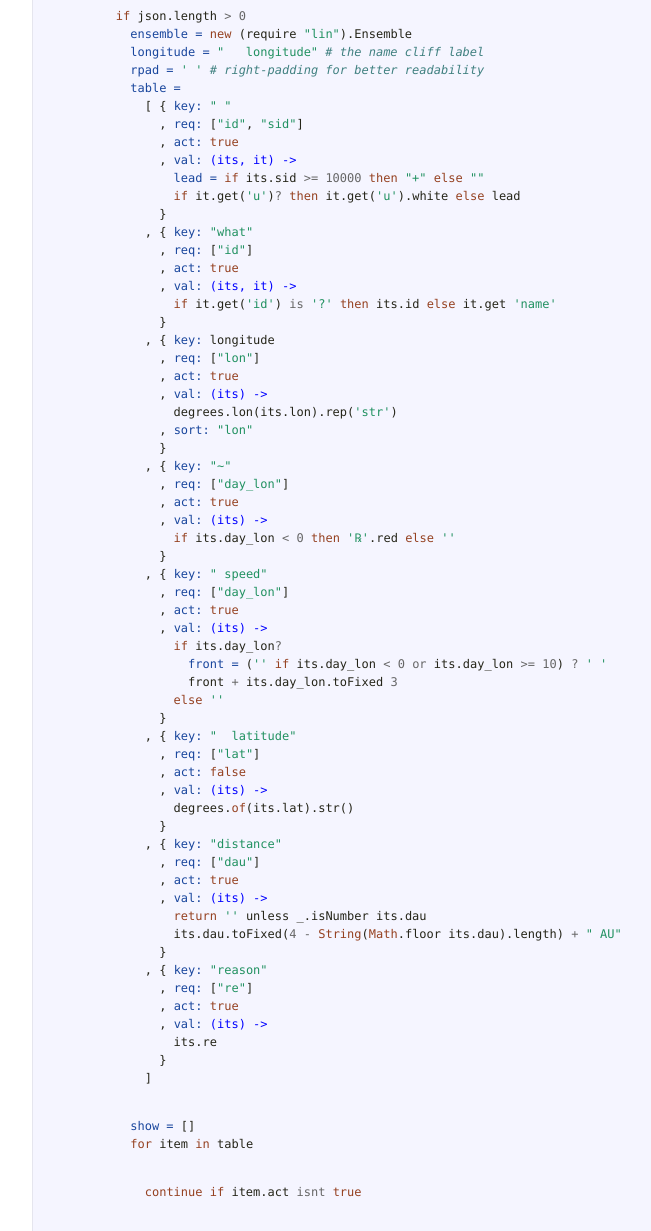
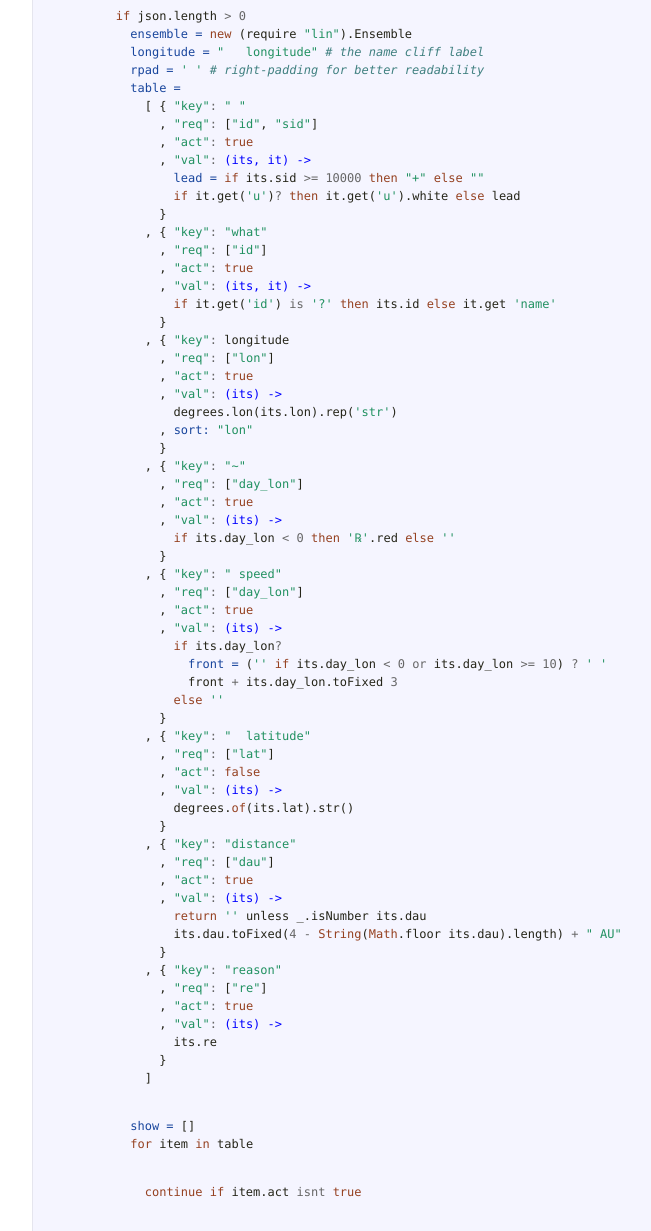
Before and after one commit to astrolet/eden, a plain HTML site: page annotations/ephemeris.html in a window 1280 px wide. Shown: the part 1903-3134 px from the top of the page, without its empty margins (493-1144 px from the left). Drawn offline with Linux system fonts and the light colour scheme.

Commit message:
rebuild manual

```diff
--- a/annotations/ephemeris.html
+++ b/annotations/ephemeris.html
@@ -86,58 +86,58 @@ It could later be done with a <code>Backbone.View</code>.</p>             </td>
           <span class="nv">longitude = </span><span class="s2">&quot;   longitude&quot;</span> <span class="c1"># the name cliff label</span>
           <span class="nv">rpad = </span><span class="s1">&#39; &#39;</span> <span class="c1"># right-padding for better readability</span>
           <span class="nv">table =</span>
-            <span class="p">[</span> <span class="p">{</span> <span class="nv">key: </span><span class="s2">&quot; &quot;</span>
-              <span class="p">,</span> <span class="nv">req: </span><span class="p">[</span><span class="s2">&quot;id&quot;</span><span class="p">,</span> <span class="s2">&quot;sid&quot;</span><span class="p">]</span>
-              <span class="p">,</span> <span class="nv">act: </span><span class="kc">true</span>
-              <span class="p">,</span> <span class="nv">val: </span><span class="nf">(its, it) -&gt;</span>
+            <span class="p">[</span> <span class="p">{</span> <span class="s2">&quot;key&quot;</span><span class="o">:</span> <span class="s2">&quot; &quot;</span>
+              <span class="p">,</span> <span class="s2">&quot;req&quot;</span><span class="o">:</span> <span class="p">[</span><span class="s2">&quot;id&quot;</span><span class="p">,</span> <span class="s2">&quot;sid&quot;</span><span class="p">]</span>
+              <span class="p">,</span> <span class="s2">&quot;act&quot;</span><span class="o">:</span> <span class="kc">true</span>
+              <span class="p">,</span> <span class="s2">&quot;val&quot;</span><span class="o">:</span> <span class="nf">(its, it) -&gt;</span>
                 <span class="nv">lead = </span><span class="k">if</span> <span class="nx">its</span><span class="p">.</span><span class="nx">sid</span> <span class="o">&gt;=</span> <span class="mi">10000</span> <span class="k">then</span> <span class="s2">&quot;+&quot;</span> <span class="k">else</span> <span class="s2">&quot;&quot;</span>
                 <span class="k">if</span> <span class="nx">it</span><span class="p">.</span><span class="nx">get</span><span class="p">(</span><span class="s1">&#39;u&#39;</span><span class="p">)</span><span class="o">?</span> <span class="k">then</span> <span class="nx">it</span><span class="p">.</span><span class="nx">get</span><span class="p">(</span><span class="s1">&#39;u&#39;</span><span class="p">).</span><span class="nx">white</span> <span class="k">else</span> <span class="nx">lead</span>
               <span class="p">}</span>
-            <span class="p">,</span> <span class="p">{</span> <span class="nv">key: </span><span class="s2">&quot;what&quot;</span>
-              <span class="p">,</span> <span class="nv">req: </span><span class="p">[</span><span class="s2">&quot;id&quot;</span><span class="p">]</span>
-              <span class="p">,</span> <span class="nv">act: </span><span class="kc">true</span>
-              <span class="p">,</span> <span class="nv">val: </span><span class="nf">(its, it) -&gt;</span>
+            <span class="p">,</span> <span class="p">{</span> <span class="s2">&quot;key&quot;</span><span class="o">:</span> <span class="s2">&quot;what&quot;</span>
+              <span class="p">,</span> <span class="s2">&quot;req&quot;</span><span class="o">:</span> <span class="p">[</span><span class="s2">&quot;id&quot;</span><span class="p">]</span>
+              <span class="p">,</span> <span class="s2">&quot;act&quot;</span><span class="o">:</span> <span class="kc">true</span>
+              <span class="p">,</span> <span class="s2">&quot;val&quot;</span><span class="o">:</span> <span class="nf">(its, it) -&gt;</span>
                 <span class="k">if</span> <span class="nx">it</span><span class="p">.</span><span class="nx">get</span><span class="p">(</span><span class="s1">&#39;id&#39;</span><span class="p">)</span> <span class="o">is</span> <span class="s1">&#39;?&#39;</span> <span class="k">then</span> <span class="nx">its</span><span class="p">.</span><span class="nx">id</span> <span class="k">else</span> <span class="nx">it</span><span class="p">.</span><span class="nx">get</span> <span class="s1">&#39;name&#39;</span>
               <span class="p">}</span>
-            <span class="p">,</span> <span class="p">{</span> <span class="nv">key: </span><span class="nx">longitude</span>
-              <span class="p">,</span> <span class="nv">req: </span><span class="p">[</span><span class="s2">&quot;lon&quot;</span><span class="p">]</span>
-              <span class="p">,</span> <span class="nv">act: </span><span class="kc">true</span>
-              <span class="p">,</span> <span class="nv">val: </span><span class="nf">(its) -&gt;</span>
+            <span class="p">,</span> <span class="p">{</span> <span class="s2">&quot;key&quot;</span><span class="o">:</span> <span class="nx">longitude</span>
+              <span class="p">,</span> <span class="s2">&quot;req&quot;</span><span class="o">:</span> <span class="p">[</span><span class="s2">&quot;lon&quot;</span><span class="p">]</span>
+              <span class="p">,</span> <span class="s2">&quot;act&quot;</span><span class="o">:</span> <span class="kc">true</span>
+              <span class="p">,</span> <span class="s2">&quot;val&quot;</span><span class="o">:</span> <span class="nf">(its) -&gt;</span>
                 <span class="nx">degrees</span><span class="p">.</span><span class="nx">lon</span><span class="p">(</span><span class="nx">its</span><span class="p">.</span><span class="nx">lon</span><span class="p">).</span><span class="nx">rep</span><span class="p">(</span><span class="s1">&#39;str&#39;</span><span class="p">)</span>
               <span class="p">,</span> <span class="nv">sort: </span><span class="s2">&quot;lon&quot;</span>
               <span class="p">}</span>
-            <span class="p">,</span> <span class="p">{</span> <span class="nv">key: </span><span class="s2">&quot;~&quot;</span>
-              <span class="p">,</span> <span class="nv">req: </span><span class="p">[</span><span class="s2">&quot;day_lon&quot;</span><span class="p">]</span>
-              <span class="p">,</span> <span class="nv">act: </span><span class="kc">true</span>
-              <span class="p">,</span> <span class="nv">val: </span><span class="nf">(its) -&gt;</span>
+            <span class="p">,</span> <span class="p">{</span> <span class="s2">&quot;key&quot;</span><span class="o">:</span> <span class="s2">&quot;~&quot;</span>
+              <span class="p">,</span> <span class="s2">&quot;req&quot;</span><span class="o">:</span> <span class="p">[</span><span class="s2">&quot;day_lon&quot;</span><span class="p">]</span>
+              <span class="p">,</span> <span class="s2">&quot;act&quot;</span><span class="o">:</span> <span class="kc">true</span>
+              <span class="p">,</span> <span class="s2">&quot;val&quot;</span><span class="o">:</span> <span class="nf">(its) -&gt;</span>
                 <span class="k">if</span> <span class="nx">its</span><span class="p">.</span><span class="nx">day_lon</span> <span class="o">&lt;</span> <span class="mi">0</span> <span class="k">then</span> <span class="s1">&#39;℞&#39;</span><span class="p">.</span><span class="nx">red</span> <span class="k">else</span> <span class="s1">&#39;&#39;</span>
               <span class="p">}</span>
-            <span class="p">,</span> <span class="p">{</span> <span class="nv">key: </span><span class="s2">&quot; speed&quot;</span>
-              <span class="p">,</span> <span class="nv">req: </span><span class="p">[</span><span class="s2">&quot;day_lon&quot;</span><span class="p">]</span>
-              <span class="p">,</span> <span class="nv">act: </span><span class="kc">true</span>
-              <span class="p">,</span> <span class="nv">val: </span><span class="nf">(its) -&gt;</span>
+            <span class="p">,</span> <span class="p">{</span> <span class="s2">&quot;key&quot;</span><span class="o">:</span> <span class="s2">&quot; speed&quot;</span>
+              <span class="p">,</span> <span class="s2">&quot;req&quot;</span><span class="o">:</span> <span class="p">[</span><span class="s2">&quot;day_lon&quot;</span><span class="p">]</span>
+              <span class="p">,</span> <span class="s2">&quot;act&quot;</span><span class="o">:</span> <span class="kc">true</span>
+              <span class="p">,</span> <span class="s2">&quot;val&quot;</span><span class="o">:</span> <span class="nf">(its) -&gt;</span>
                 <span class="k">if</span> <span class="nx">its</span><span class="p">.</span><span class="nx">day_lon</span><span class="o">?</span>
                   <span class="nv">front = </span><span class="p">(</span><span class="s1">&#39;&#39;</span> <span class="k">if</span> <span class="nx">its</span><span class="p">.</span><span class="nx">day_lon</span> <span class="o">&lt;</span> <span class="mi">0</span> <span class="o">or</span> <span class="nx">its</span><span class="p">.</span><span class="nx">day_lon</span> <span class="o">&gt;=</span> <span class="mi">10</span><span class="p">)</span> <span class="o">?</span> <span class="s1">&#39; &#39;</span>
                   <span class="nx">front</span> <span class="o">+</span> <span class="nx">its</span><span class="p">.</span><span class="nx">day_lon</span><span class="p">.</span><span class="nx">toFixed</span> <span class="mi">3</span>
                 <span class="k">else</span> <span class="s1">&#39;&#39;</span>
               <span class="p">}</span>
-            <span class="p">,</span> <span class="p">{</span> <span class="nv">key: </span><span class="s2">&quot;  latitude&quot;</span>
-              <span class="p">,</span> <span class="nv">req: </span><span class="p">[</span><span class="s2">&quot;lat&quot;</span><span class="p">]</span>
-              <span class="p">,</span> <span class="nv">act: </span><span class="kc">false</span>
-              <span class="p">,</span> <span class="nv">val: </span><span class="nf">(its) -&gt;</span>
+            <span class="p">,</span> <span class="p">{</span> <span class="s2">&quot;key&quot;</span><span class="o">:</span> <span class="s2">&quot;  latitude&quot;</span>
+              <span class="p">,</span> <span class="s2">&quot;req&quot;</span><span class="o">:</span> <span class="p">[</span><span class="s2">&quot;lat&quot;</span><span class="p">]</span>
+              <span class="p">,</span> <span class="s2">&quot;act&quot;</span><span class="o">:</span> <span class="kc">false</span>
+              <span class="p">,</span> <span class="s2">&quot;val&quot;</span><span class="o">:</span> <span class="nf">(its) -&gt;</span>
                 <span class="nx">degrees</span><span class="p">.</span><span class="k">of</span><span class="p">(</span><span class="nx">its</span><span class="p">.</span><span class="nx">lat</span><span class="p">).</span><span class="nx">str</span><span class="p">()</span>
               <span class="p">}</span>
-            <span class="p">,</span> <span class="p">{</span> <span class="nv">key: </span><span class="s2">&quot;distance&quot;</span>
-              <span class="p">,</span> <span class="nv">req: </span><span class="p">[</span><span class="s2">&quot;dau&quot;</span><span class="p">]</span>
-              <span class="p">,</span> <span class="nv">act: </span><span class="kc">true</span>
-              <span class="p">,</span> <span class="nv">val: </span><span class="nf">(its) -&gt;</span>
+            <span class="p">,</span> <span class="p">{</span> <span class="s2">&quot;key&quot;</span><span class="o">:</span> <span class="s2">&quot;distance&quot;</span>
+              <span class="p">,</span> <span class="s2">&quot;req&quot;</span><span class="o">:</span> <span class="p">[</span><span class="s2">&quot;dau&quot;</span><span class="p">]</span>
+              <span class="p">,</span> <span class="s2">&quot;act&quot;</span><span class="o">:</span> <span class="kc">true</span>
+              <span class="p">,</span> <span class="s2">&quot;val&quot;</span><span class="o">:</span> <span class="nf">(its) -&gt;</span>
                 <span class="k">return</span> <span class="s1">&#39;&#39;</span> <span class="nx">unless</span> <span class="nx">_</span><span class="p">.</span><span class="nx">isNumber</span> <span class="nx">its</span><span class="p">.</span><span class="nx">dau</span>
                 <span class="nx">its</span><span class="p">.</span><span class="nx">dau</span><span class="p">.</span><span class="nx">toFixed</span><span class="p">(</span><span class="mi">4</span> <span class="o">-</span> <span class="nb">String</span><span class="p">(</span><span class="nb">Math</span><span class="p">.</span><span class="nx">floor</span> <span class="nx">its</span><span class="p">.</span><span class="nx">dau</span><span class="p">).</span><span class="nx">length</span><span class="p">)</span> <span class="o">+</span> <span class="s2">&quot; AU&quot;</span>
               <span class="p">}</span>
-            <span class="p">,</span> <span class="p">{</span> <span class="nv">key: </span><span class="s2">&quot;reason&quot;</span>
-              <span class="p">,</span> <span class="nv">req: </span><span class="p">[</span><span class="s2">&quot;re&quot;</span><span class="p">]</span>
-              <span class="p">,</span> <span class="nv">act: </span><span class="kc">true</span>
-              <span class="p">,</span> <span class="nv">val: </span><span class="nf">(its) -&gt;</span>
+            <span class="p">,</span> <span class="p">{</span> <span class="s2">&quot;key&quot;</span><span class="o">:</span> <span class="s2">&quot;reason&quot;</span>
+              <span class="p">,</span> <span class="s2">&quot;req&quot;</span><span class="o">:</span> <span class="p">[</span><span class="s2">&quot;re&quot;</span><span class="p">]</span>
+              <span class="p">,</span> <span class="s2">&quot;act&quot;</span><span class="o">:</span> <span class="kc">true</span>
+              <span class="p">,</span> <span class="s2">&quot;val&quot;</span><span class="o">:</span> <span class="nf">(its) -&gt;</span>
                 <span class="nx">its</span><span class="p">.</span><span class="nx">re</span>
               <span class="p">}</span>
             <span class="p">]</span></pre></div>             </td>           </tr>                               <tr id="section-16">             <td class="docs">               <div class="pilwrap">                 <a class="pilcrow" href="#section-16">&#182;</a>               </div>               <p>Reconsider what will be shown.</p>             </td>             <td class="code">               <div class="highlight"><pre>          <span class="nv">show = </span><span class="p">[]</span>
```
Also changed, not shown: index.html (+2 -2 lines).
